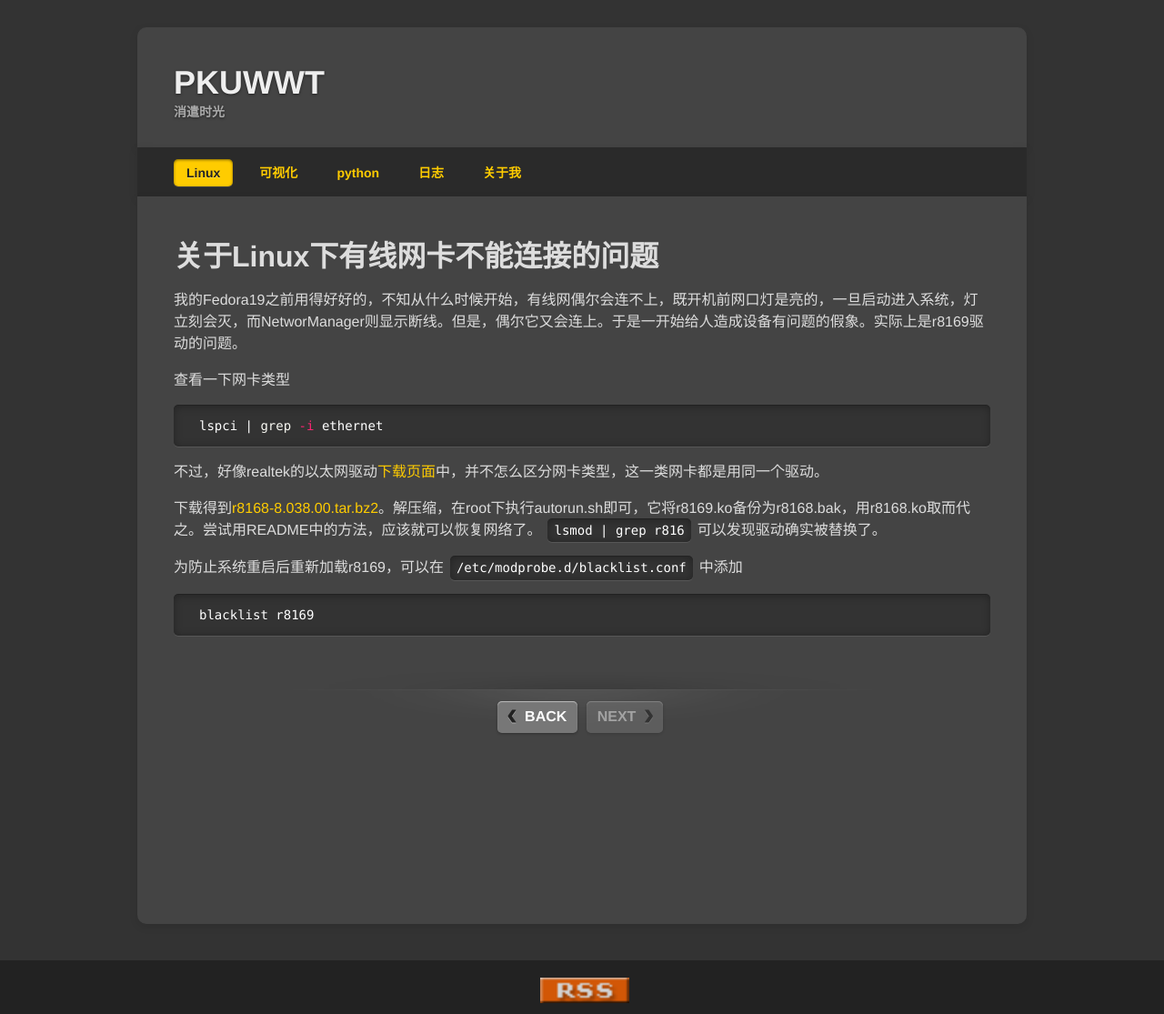
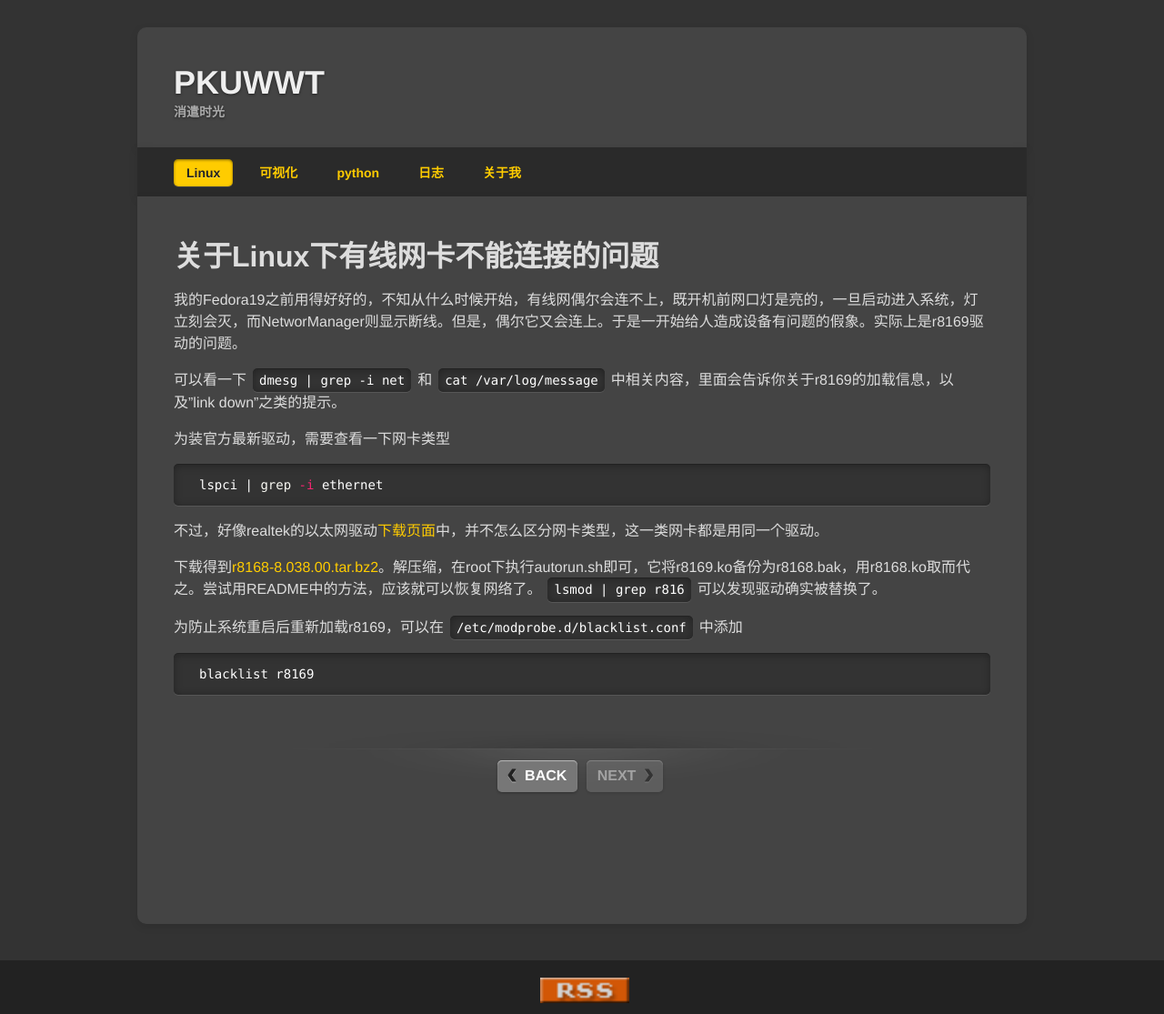
Before and after one commit to pkuwwt/pkuwwt.github.io, a Jekyll site: the page built from linux/_posts/2014-05-14-about-r8169-ethernet-driver.md, in a window 1280 px wide. Shown: the whole page at 91% size. Built offline with Jekyll 4.4.1, drawn with Linux system fonts in a browser that asks for light colours; comment, search, counter and statistics services are not loaded.

Commit message:
modified:   linux/_posts/2014-05-14-about-r8169-ethernet-driver.md

```diff
--- a/linux/_posts/2014-05-14-about-r8169-ethernet-driver.md
+++ b/linux/_posts/2014-05-14-about-r8169-ethernet-driver.md
@@ -6,7 +6,9 @@
 
 我的Fedora19之前用得好好的，不知从什么时候开始，有线网偶尔会连不上，既开机前网口灯是亮的，一旦启动进入系统，灯立刻会灭，而NetworManager则显示断线。但是，偶尔它又会连上。于是一开始给人造成设备有问题的假象。实际上是r8169驱动的问题。
 
-查看一下网卡类型
+可以看一下`dmesg | grep -i net`和`cat /var/log/message`中相关内容，里面会告诉你关于r8169的加载信息，以及"link down"之类的提示。
+
+为装官方最新驱动，需要查看一下网卡类型
 
 {% highlight bash %}
 lspci | grep -i ethernet
```
